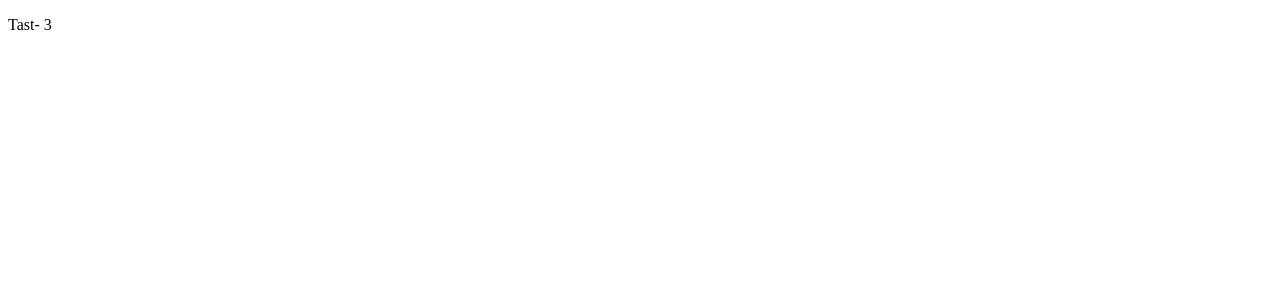
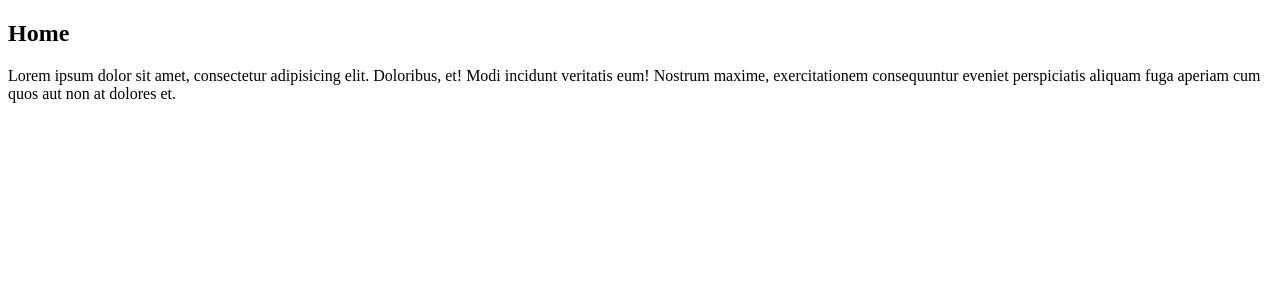
Before and after one commit to MartynasGit/cherry_task-3, a Nuxt app: page / in a window 1280 px wide. Shown: the top 300 px of the page. Built offline with nearby package versions, Linux system fonts and the light colour scheme.

Commit message:
Updated Readme file. Created Index and about vue pages.

```diff
--- a/app.vue
+++ /dev/null
@@ -1,5 +0,0 @@
-<template>
-  <div>
-    <p>Tast- 3</p>
-  </div>
-</template>
--- /dev/null
+++ b/pages/about.vue
@@ -0,0 +1,13 @@
+<template>
+    <div>
+        <h2>About</h2>
+    </div>
+</template>
+
+<script setup>
+
+</script>
+
+<style scoped>
+
+</style>
--- /dev/null
+++ b/pages/index.vue
@@ -0,0 +1,14 @@
+<template>
+    <div>
+        <h2>Home</h2>
+        <p>Lorem ipsum dolor sit amet, consectetur adipisicing elit. Doloribus, et! Modi incidunt veritatis eum! Nostrum maxime, exercitationem consequuntur eveniet perspiciatis aliquam fuga aperiam cum quos aut non at dolores et.</p>
+    </div>
+</template>
+
+<script setup>
+
+</script>
+
+<style scoped>
+
+</style>
```
Also changed, not shown: 1 other file (tests, documents, lock files or other folders).
